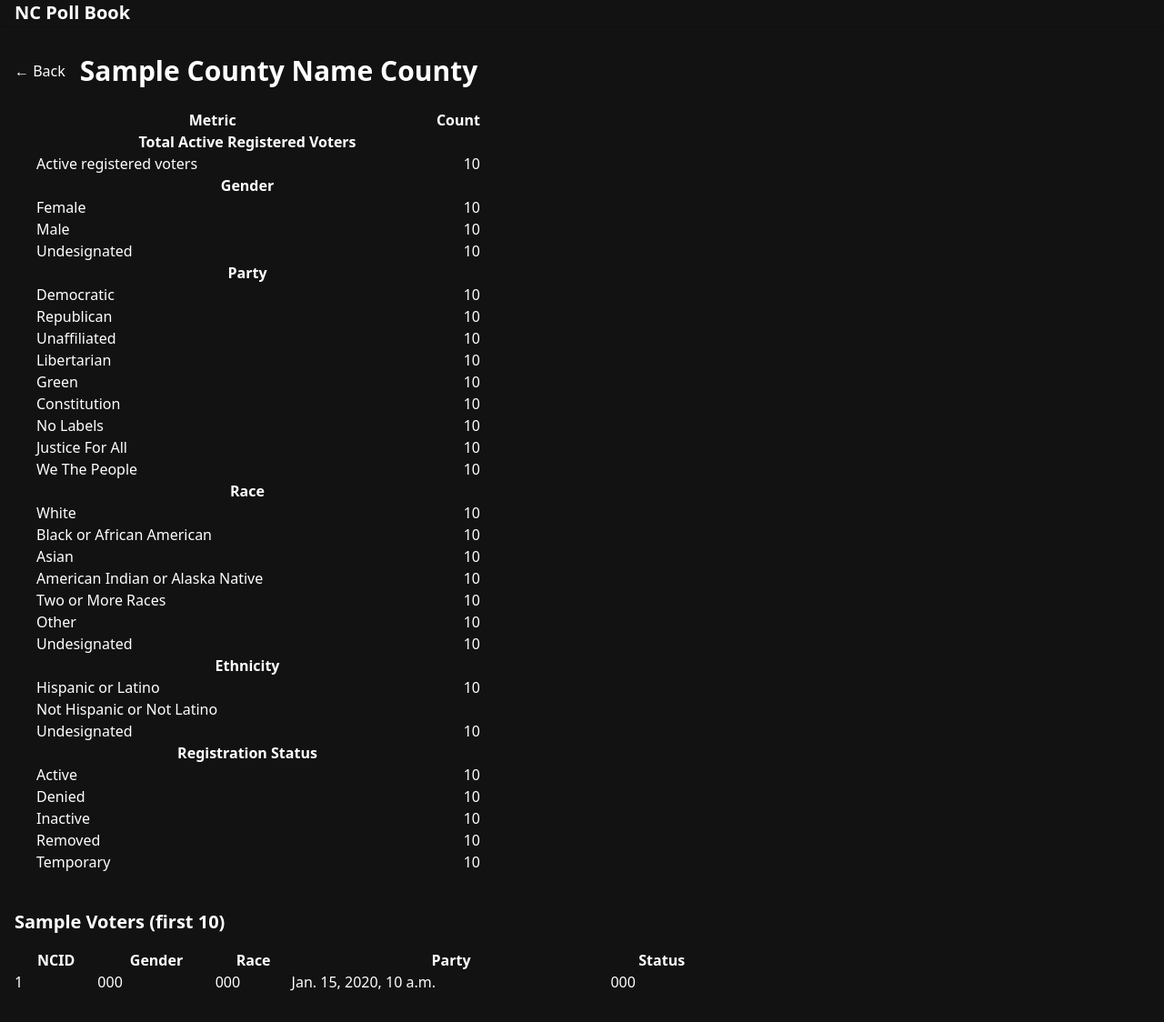
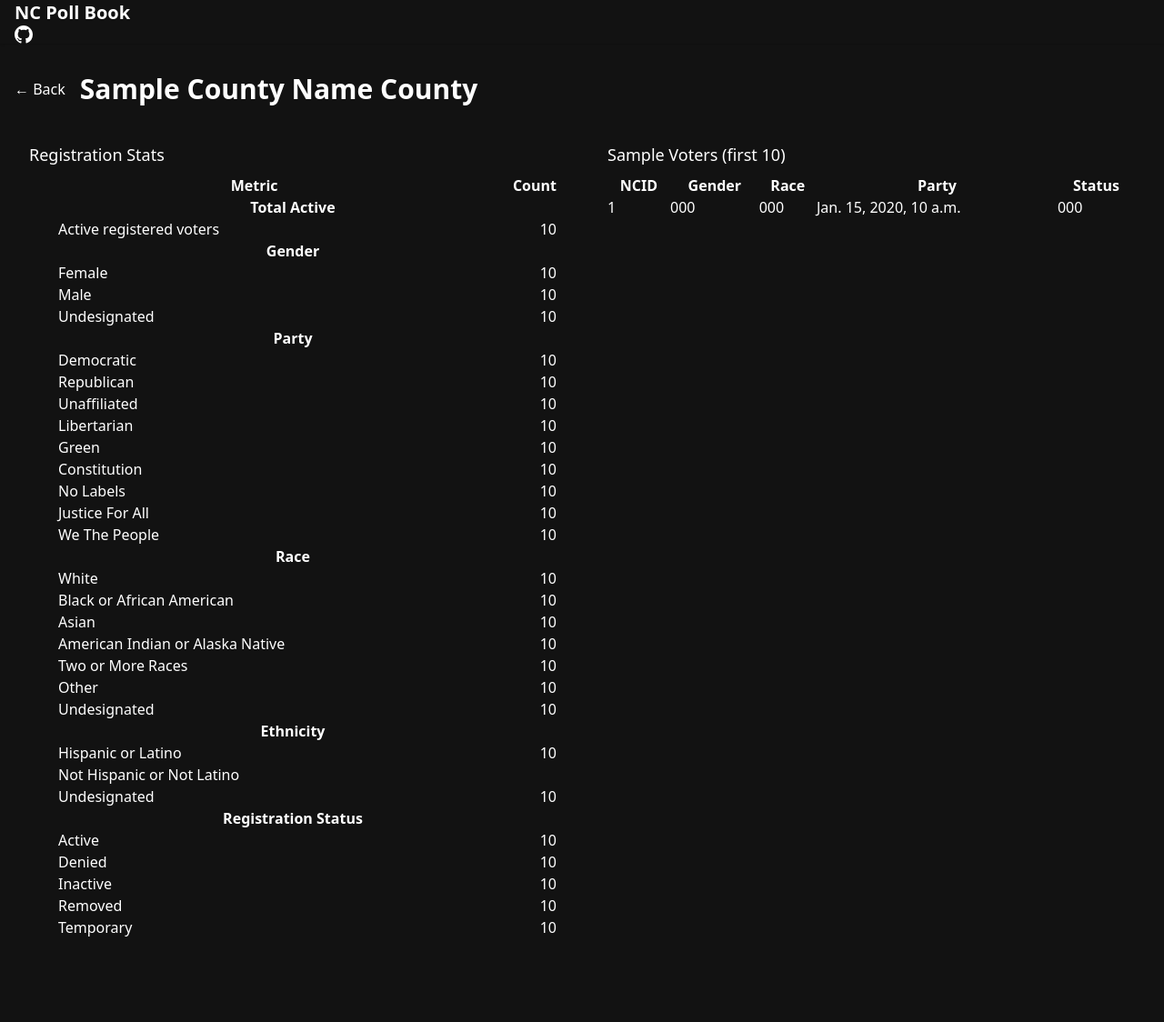
Before and after one commit to caktus/ncpollbook, a Django app: template apps/ncsbe/templates/ncsbe/county_registrations.html in a window 1280 px wide. Shown: the whole page at 91% size. After the commit the page ends 1030 px from the top, so only its background shows below. Run offline with Django 5.2, Linux system fonts and the light colour scheme; the template is opened without the code that fills it: most values are stand-ins (such as "Sample title", 1, 10 or a date in 2020); parts of the project's set-up code (start-up, migrations or seed data) failed here and were passed over; some libraries are stand-ins or nearby versions.

Commit message:
Refactor county page layout and add GitHub link to navbar
- county_registrations: two-column grid (stats left, sample voters right),
  both in cards with table-xs for compact display, deeper pl-8 indent
- base: add GitHub icon link (CC BY-SA SVG) to navbar-end

```diff
--- a/apps/ncsbe/templates/ncsbe/base.html
+++ b/apps/ncsbe/templates/ncsbe/base.html
@@ -13,6 +13,13 @@
     <div class="navbar-start">
       <a href="/" class="text-xl font-bold">NC Poll Book</a>
     </div>
+    <div class="navbar-end">
+      <a href="https://github.com/caktus/ncpollbook" class="btn btn-ghost btn-circle" target="_blank" rel="noopener" aria-label="GitHub">
+        <svg xmlns="http://www.w3.org/2000/svg" class="h-5 w-5" fill="currentColor" viewBox="0 0 24 24">
+          <path d="M12 0C5.37 0 0 5.37 0 12c0 5.31 3.435 9.795 8.205 11.385.6.105.825-.255.825-.57 0-.285-.015-1.23-.015-2.235-3.015.555-3.795-.735-4.035-1.41-.135-.345-.72-1.41-1.23-1.695-.42-.225-1.02-.78-.015-.795.945-.015 1.62.87 1.845 1.23 1.08 1.815 2.805 1.305 3.495.99.105-.78.42-1.305.765-1.605-2.67-.3-5.46-1.335-5.46-5.925 0-1.305.465-2.385 1.23-3.225-.12-.3-.54-1.53.12-3.18 0 0 1.005-.315 3.3 1.23.96-.27 1.98-.405 3-.405s2.04.135 3 .405c2.295-1.56 3.3-1.23 3.3-1.23.66 1.65.24 2.88.12 3.18.765.84 1.23 1.905 1.23 3.225 0 4.605-2.805 5.625-5.475 5.925.435.375.81 1.095.81 2.22 0 1.605-.015 2.895-.015 3.3 0 .315.225.69.825.57A12.02 12.02 0 0 0 24 12c0-6.63-5.37-12-12-12z"/>
+        </svg>
+      </a>
+    </div>
   </nav>
   <main class="container mx-auto px-4 py-8">
     {% block content %}{% endblock %}
--- a/apps/ncsbe/templates/ncsbe/county_registrations.html
+++ b/apps/ncsbe/templates/ncsbe/county_registrations.html
@@ -9,58 +9,69 @@
   <h1 class="text-3xl font-bold">{{ county_name|title }} County</h1>
 </div>
 
-<div class="overflow-x-auto mb-10">
-  <table class="table table-zebra w-full max-w-lg">
+<div class="grid grid-cols-1 lg:grid-cols-2 gap-6">
+
+  {# Left column: registration stats #}
+  <div class="card bg-base-200">
+    <div class="card-body p-4">
+      <h2 class="card-title text-lg mb-2">Registration Stats</h2>
+      <div class="overflow-x-auto">
+        <table class="table table-xs table-zebra w-full">
           <thead>
             <tr><th>Metric</th><th class="text-right">Count</th></tr>
           </thead>
           <tbody>
-      <tr><th colspan="2" class="font-bold bg-base-300">Total Active Registered Voters</th></tr>
-      <tr><td class="pl-6">Active registered voters</td><td class="text-right">{{ stats.total|intcomma }}</td></tr>
+            <tr><th colspan="2" class="font-bold bg-base-300">Total Active</th></tr>
+            <tr><td class="pl-8">Active registered voters</td><td class="text-right">{{ stats.total|intcomma }}</td></tr>
 
             <tr><th colspan="2" class="font-bold bg-base-300">Gender</th></tr>
-      <tr><td class="pl-6">Female</td><td class="text-right">{{ stats.female|intcomma }}</td></tr>
-      <tr><td class="pl-6">Male</td><td class="text-right">{{ stats.male|intcomma }}</td></tr>
-      <tr><td class="pl-6">Undesignated</td><td class="text-right">{{ stats.gender_u|intcomma }}</td></tr>
+            <tr><td class="pl-8">Female</td><td class="text-right">{{ stats.female|intcomma }}</td></tr>
+            <tr><td class="pl-8">Male</td><td class="text-right">{{ stats.male|intcomma }}</td></tr>
+            <tr><td class="pl-8">Undesignated</td><td class="text-right">{{ stats.gender_u|intcomma }}</td></tr>
 
             <tr><th colspan="2" class="font-bold bg-base-300">Party</th></tr>
-      <tr><td class="pl-6">Democratic</td><td class="text-right">{{ stats.dem|intcomma }}</td></tr>
-      <tr><td class="pl-6">Republican</td><td class="text-right">{{ stats.rep|intcomma }}</td></tr>
-      <tr><td class="pl-6">Unaffiliated</td><td class="text-right">{{ stats.una|intcomma }}</td></tr>
-      <tr><td class="pl-6">Libertarian</td><td class="text-right">{{ stats.lib|intcomma }}</td></tr>
-      <tr><td class="pl-6">Green</td><td class="text-right">{{ stats.gre|intcomma }}</td></tr>
-      <tr><td class="pl-6">Constitution</td><td class="text-right">{{ stats.cst|intcomma }}</td></tr>
-      <tr><td class="pl-6">No Labels</td><td class="text-right">{{ stats.nlb|intcomma }}</td></tr>
-      <tr><td class="pl-6">Justice For All</td><td class="text-right">{{ stats.jfa|intcomma }}</td></tr>
-      <tr><td class="pl-6">We The People</td><td class="text-right">{{ stats.wtp|intcomma }}</td></tr>
+            <tr><td class="pl-8">Democratic</td><td class="text-right">{{ stats.dem|intcomma }}</td></tr>
+            <tr><td class="pl-8">Republican</td><td class="text-right">{{ stats.rep|intcomma }}</td></tr>
+            <tr><td class="pl-8">Unaffiliated</td><td class="text-right">{{ stats.una|intcomma }}</td></tr>
+            <tr><td class="pl-8">Libertarian</td><td class="text-right">{{ stats.lib|intcomma }}</td></tr>
+            <tr><td class="pl-8">Green</td><td class="text-right">{{ stats.gre|intcomma }}</td></tr>
+            <tr><td class="pl-8">Constitution</td><td class="text-right">{{ stats.cst|intcomma }}</td></tr>
+            <tr><td class="pl-8">No Labels</td><td class="text-right">{{ stats.nlb|intcomma }}</td></tr>
+            <tr><td class="pl-8">Justice For All</td><td class="text-right">{{ stats.jfa|intcomma }}</td></tr>
+            <tr><td class="pl-8">We The People</td><td class="text-right">{{ stats.wtp|intcomma }}</td></tr>
 
             <tr><th colspan="2" class="font-bold bg-base-300">Race</th></tr>
-      <tr><td class="pl-6">White</td><td class="text-right">{{ stats.white|intcomma }}</td></tr>
-      <tr><td class="pl-6">Black or African American</td><td class="text-right">{{ stats.black|intcomma }}</td></tr>
-      <tr><td class="pl-6">Asian</td><td class="text-right">{{ stats.asian|intcomma }}</td></tr>
-      <tr><td class="pl-6">American Indian or Alaska Native</td><td class="text-right">{{ stats.american_indian|intcomma }}</td></tr>
-      <tr><td class="pl-6">Two or More Races</td><td class="text-right">{{ stats.two_or_more|intcomma }}</td></tr>
-      <tr><td class="pl-6">Other</td><td class="text-right">{{ stats.other_race|intcomma }}</td></tr>
-      <tr><td class="pl-6">Undesignated</td><td class="text-right">{{ stats.race_u|intcomma }}</td></tr>
+            <tr><td class="pl-8">White</td><td class="text-right">{{ stats.white|intcomma }}</td></tr>
+            <tr><td class="pl-8">Black or African American</td><td class="text-right">{{ stats.black|intcomma }}</td></tr>
+            <tr><td class="pl-8">Asian</td><td class="text-right">{{ stats.asian|intcomma }}</td></tr>
+            <tr><td class="pl-8">American Indian or Alaska Native</td><td class="text-right">{{ stats.american_indian|intcomma }}</td></tr>
+            <tr><td class="pl-8">Two or More Races</td><td class="text-right">{{ stats.two_or_more|intcomma }}</td></tr>
+            <tr><td class="pl-8">Other</td><td class="text-right">{{ stats.other_race|intcomma }}</td></tr>
+            <tr><td class="pl-8">Undesignated</td><td class="text-right">{{ stats.race_u|intcomma }}</td></tr>
 
             <tr><th colspan="2" class="font-bold bg-base-300">Ethnicity</th></tr>
-      <tr><td class="pl-6">Hispanic or Latino</td><td class="text-right">{{ stats.hispanic|intcomma }}</td></tr>
-      <tr><td class="pl-6">Not Hispanic or Not Latino</td><td class="text-right">{{ stats.not_hispanic|intcomma }}</td></tr>
-      <tr><td class="pl-6">Undesignated</td><td class="text-right">{{ stats.ethnicity_u|intcomma }}</td></tr>
+            <tr><td class="pl-8">Hispanic or Latino</td><td class="text-right">{{ stats.hispanic|intcomma }}</td></tr>
+            <tr><td class="pl-8">Not Hispanic or Not Latino</td><td class="text-right">{{ stats.not_hispanic|intcomma }}</td></tr>
+            <tr><td class="pl-8">Undesignated</td><td class="text-right">{{ stats.ethnicity_u|intcomma }}</td></tr>
 
             <tr><th colspan="2" class="font-bold bg-base-300">Registration Status</th></tr>
-      <tr><td class="pl-6">Active</td><td class="text-right">{{ stats.active|intcomma }}</td></tr>
-      <tr><td class="pl-6">Denied</td><td class="text-right">{{ stats.denied|intcomma }}</td></tr>
-      <tr><td class="pl-6">Inactive</td><td class="text-right">{{ stats.inactive|intcomma }}</td></tr>
-      <tr><td class="pl-6">Removed</td><td class="text-right">{{ stats.removed|intcomma }}</td></tr>
-      <tr><td class="pl-6">Temporary</td><td class="text-right">{{ stats.temporary|intcomma }}</td></tr>
+            <tr><td class="pl-8">Active</td><td class="text-right">{{ stats.active|intcomma }}</td></tr>
+            <tr><td class="pl-8">Denied</td><td class="text-right">{{ stats.denied|intcomma }}</td></tr>
+            <tr><td class="pl-8">Inactive</td><td class="text-right">{{ stats.inactive|intcomma }}</td></tr>
+            <tr><td class="pl-8">Removed</td><td class="text-right">{{ stats.removed|intcomma }}</td></tr>
+            <tr><td class="pl-8">Temporary</td><td class="text-right">{{ stats.temporary|intcomma }}</td></tr>
           </tbody>
         </table>
       </div>
+    </div>
+  </div>
 
-<h2 class="text-xl font-bold mb-4">Sample Voters (first 10)</h2>
+  {# Right column: sample voters #}
+  <div class="card bg-base-200">
+    <div class="card-body p-4">
+      <h2 class="card-title text-lg mb-2">Sample Voters (first 10)</h2>
       <div class="overflow-x-auto">
-  <table class="table table-zebra w-full max-w-3xl">
+        <table class="table table-xs table-zebra w-full">
           <thead>
             <tr>
               <th>NCID</th>
@@ -85,4 +96,8 @@
           </tbody>
         </table>
       </div>
+    </div>
+  </div>
+
+</div>
 {% endblock %}
--- a/apps/ncsbe/templates/ncsbe/home.html
+++ b/apps/ncsbe/templates/ncsbe/home.html
@@ -7,9 +7,8 @@
 <div class="hero bg-base-200 rounded-box p-8 mb-8">
   <div class="hero-content text-center">
     <div class="max-w-xl">
-      <h1 class="text-4xl font-bold mb-2">NC Voter Registration</h1>
+      <h1 class="text-4xl font-bold mb-2">NC Voter Registration Data</h1>
       <p class="text-base-content/70 mb-2">Explore North Carolina's publicly available voter registration data. Search by county to see active registration counts broken down by gender, party, race, and ethnicity, or look up an individual voter's election history by NCID.</p>
-      <p class="text-base-content/50 text-sm">Data sourced from the <a href="https://www.ncsbe.gov/results-data/voter-registration-data" class="link" target="_blank" rel="noopener">NC State Board of Elections</a>.</p>
     </div>
   </div>
 </div>
```
Lines whose indentation alone changed are shown as unchanged.
